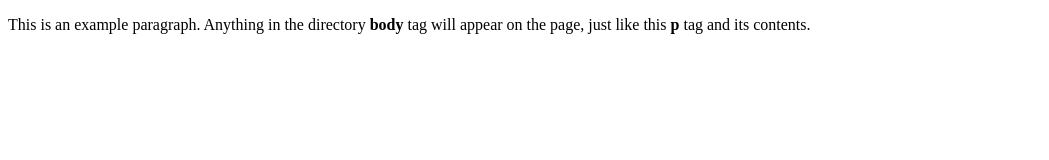
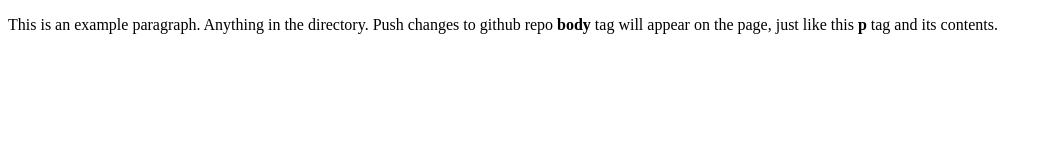
Before and after one commit to rajeshkpatil1993/git-demo, a plain HTML site: page web/index.html in a window 1280 px wide. Shown: the whole page, without its empty margins (0-1049 px from the left). Drawn offline with Linux system fonts and the light colour scheme.

Commit message:
push changes to master

```diff
--- a/web/index.html
+++ b/web/index.html
@@ -4,6 +4,6 @@
     <title>This is the title of the webpage!</title>
   </head>
   <body>
-    <p>This is an example paragraph. Anything in the directory <strong>body</strong> tag will appear on the page, just like this <strong>p</strong> tag and its contents.</p>
+    <p>This is an example paragraph. Anything in the directory. Push changes to github repo <strong>body</strong> tag will appear on the page, just like this <strong>p</strong> tag and its contents.</p>
   </body>
 </html>
```
